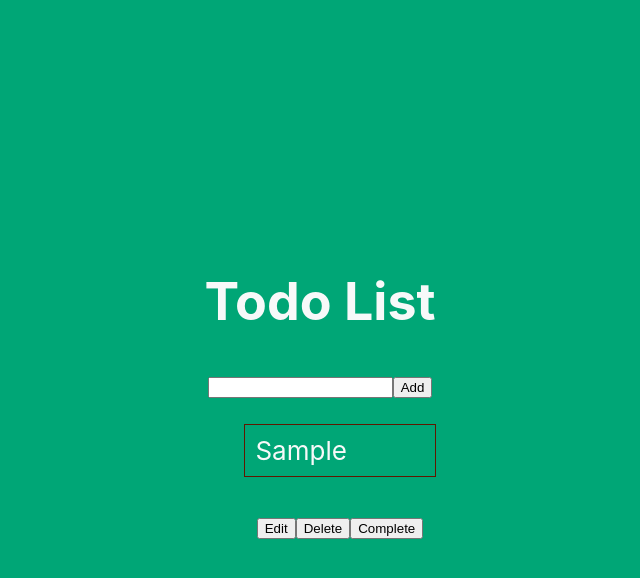
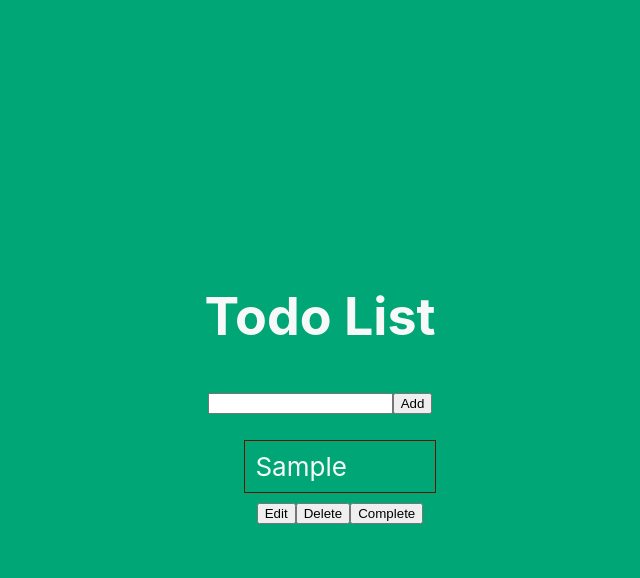
Before and after one commit to bibimbop123/Todolist, a React (Create React App) app: page / in a window 1280 px wide. Both pictures are taken after typing "Sample" into the empty fields and a click on the button "Add". Shown: the top 578 px of the page, without its empty margins (320-960 px from the left). Built offline with nearby package versions, Linux system fonts and the light colour scheme.

Commit message:
savepoint

```diff
--- a/src/components/Todo.jsx
+++ b/src/components/Todo.jsx
@@ -53,15 +53,16 @@ export default function Todo() {
       <ul>
         {list.map((item, index) => (
           <div key={index}>
-            <li
-              className="list-item"
-              style={{
-                textDecoration: completed.includes(index) ? "line-through" : "",
-              }}
-            >
-              {item}
+            <li className="list-item">
+              <span
+                style={{
+                  textDecoration: completed.includes(index) ? "none" : "none",
+                }}
+              >
+                {item}
+              </span>
+              {completed.includes(index) && " ✅"}
             </li>
-            <br />
             {edit && (
               <>
                 <input
```
